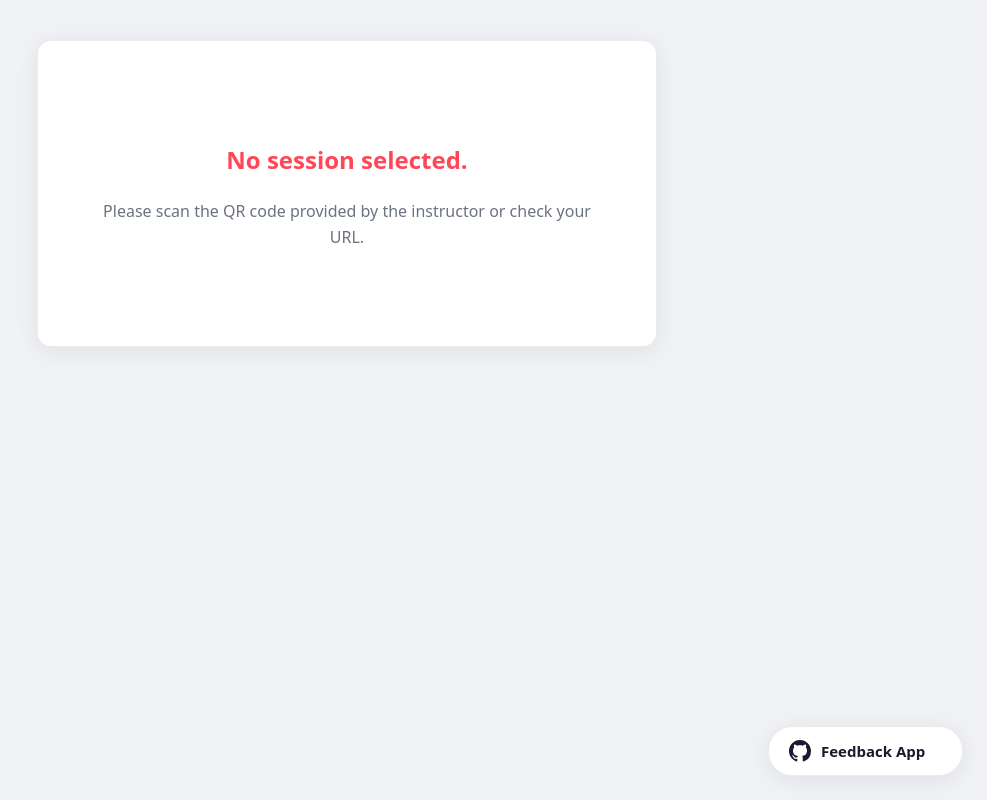
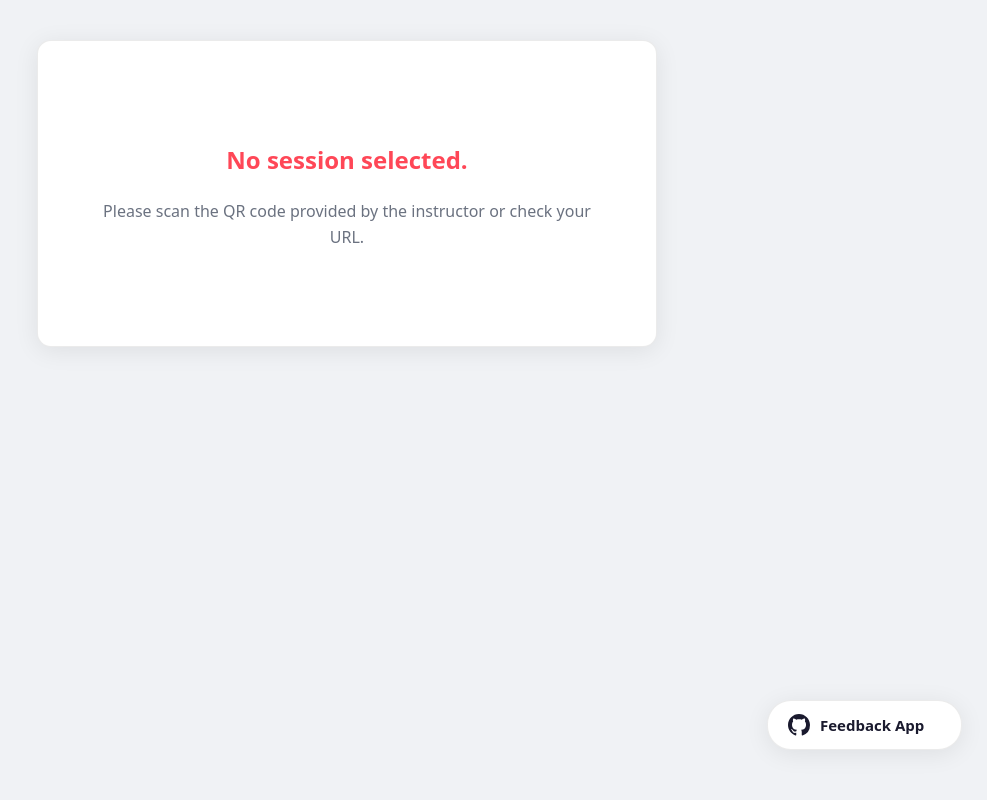
Before and after one commit to Vonage-Community/demo-video-netlify-feedback, a website: page public/index.html in a window 1280 px wide. Shown: the whole page, without its empty margins (293-1280 px from the left). Drawn offline with Linux system fonts and the light colour scheme; no server answers.

Commit message:
Adjust position of GitHub promo badge

```diff
--- a/public/style.css
+++ b/public/style.css
@@ -715,8 +715,8 @@ dialog::backdrop {
    ========================================= */
 .github-promo-badge {
   position: fixed;
-  bottom: 24px;
-  right: 24px;
+  bottom: 50px;
+  right: 25px;
   display: flex;
   align-items: center;
   gap: 10px;
```
